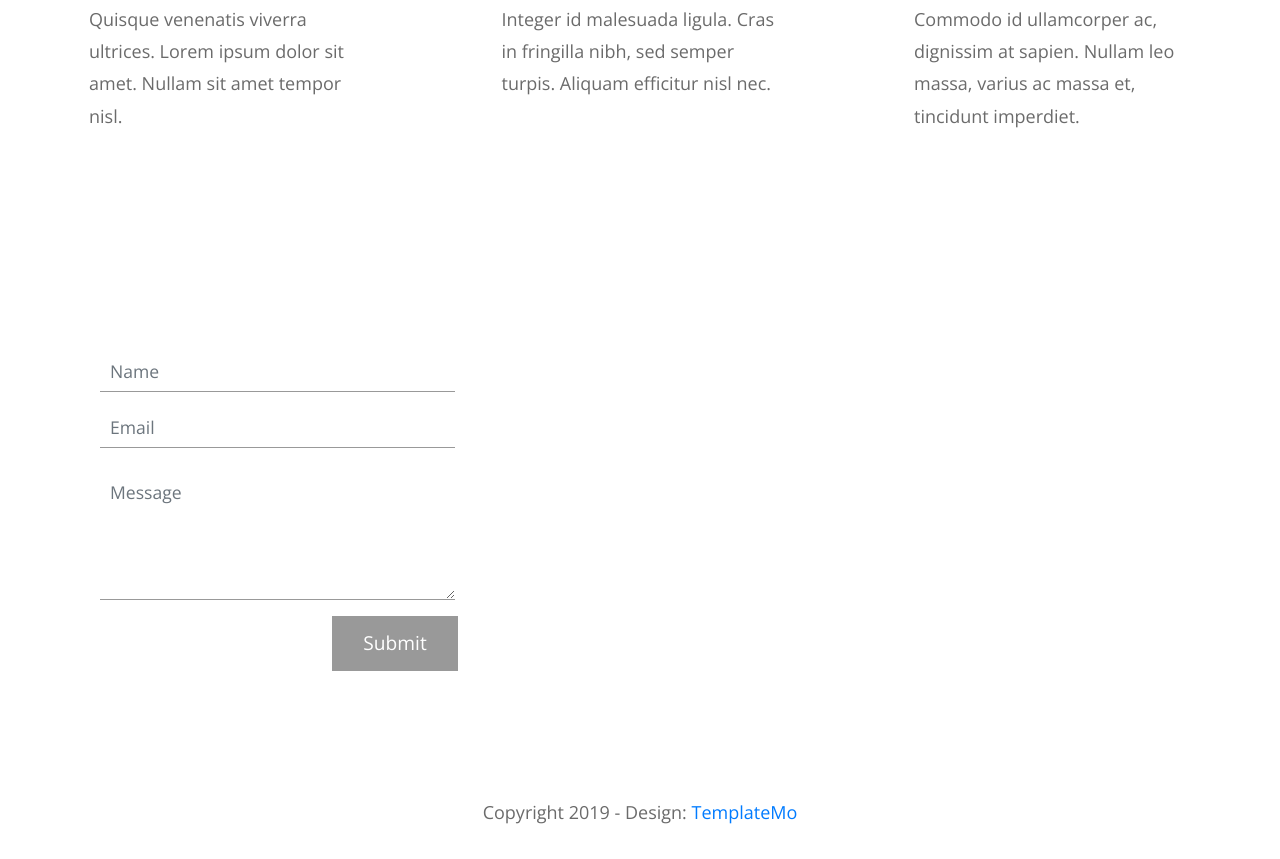
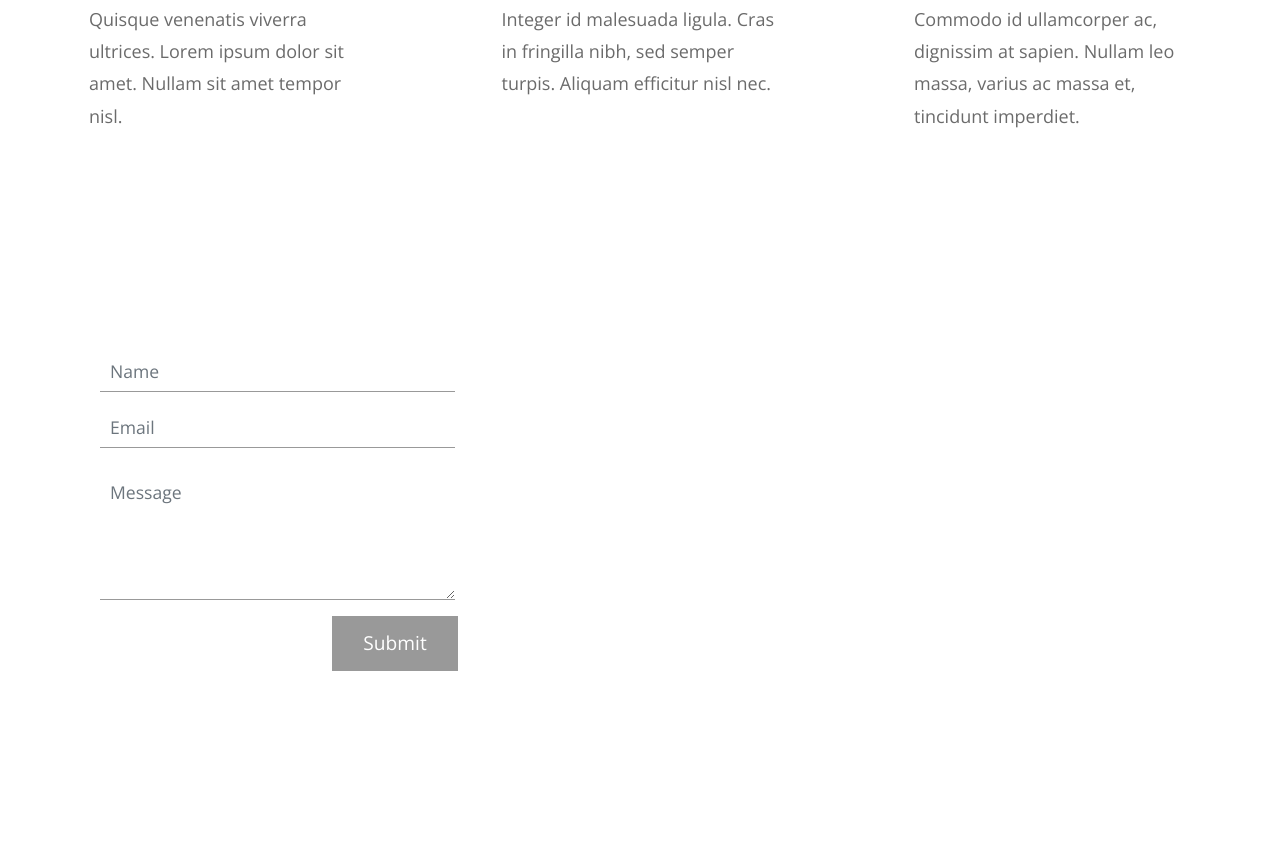
Before and after one commit to amaialth/Profile, a plain HTML site: page index.html in a window 1280 px wide. Shown: the part 2795-3654 px from the top of the page. Drawn offline with nearby package versions, Linux system fonts and the light colour scheme.

Commit message:
Update index.html

```diff
--- a/index.html
+++ b/index.html
@@ -236,16 +236,7 @@
             </form>
           </div>
         </div>
-        <!-- row -->
-        <div class="row">
-          <footer class="col-12">
-            <p class="text-center tm-copyright-text">
-            Copyright 2019
 
-            - Design: <a rel="nofollow" href="https://www.facebook.com/templatemo">TemplateMo</a></p>
-          </footer>
-        </div>
-      </div>
       <!-- container -->
     </div>
     <!-- section -->
```
